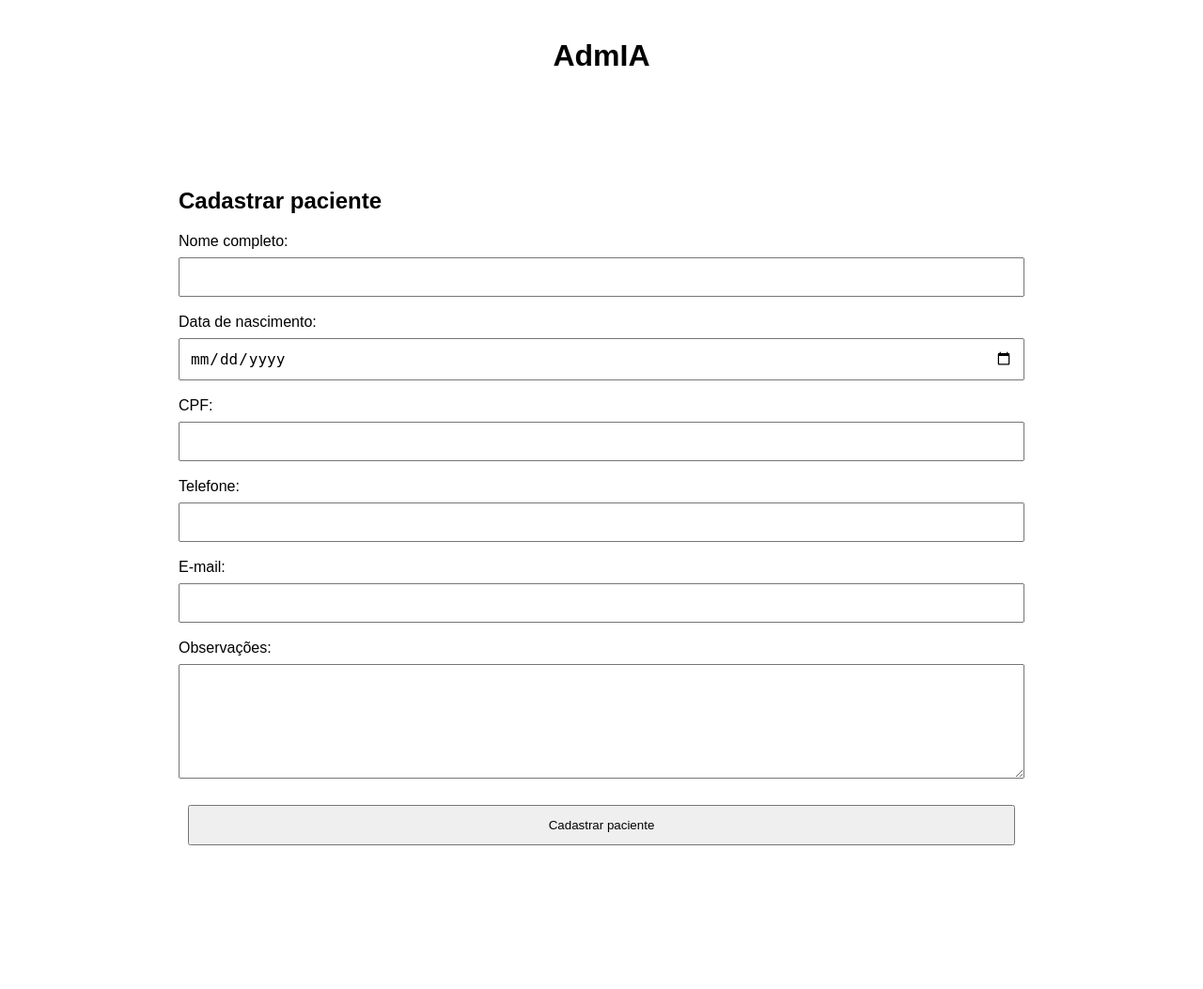
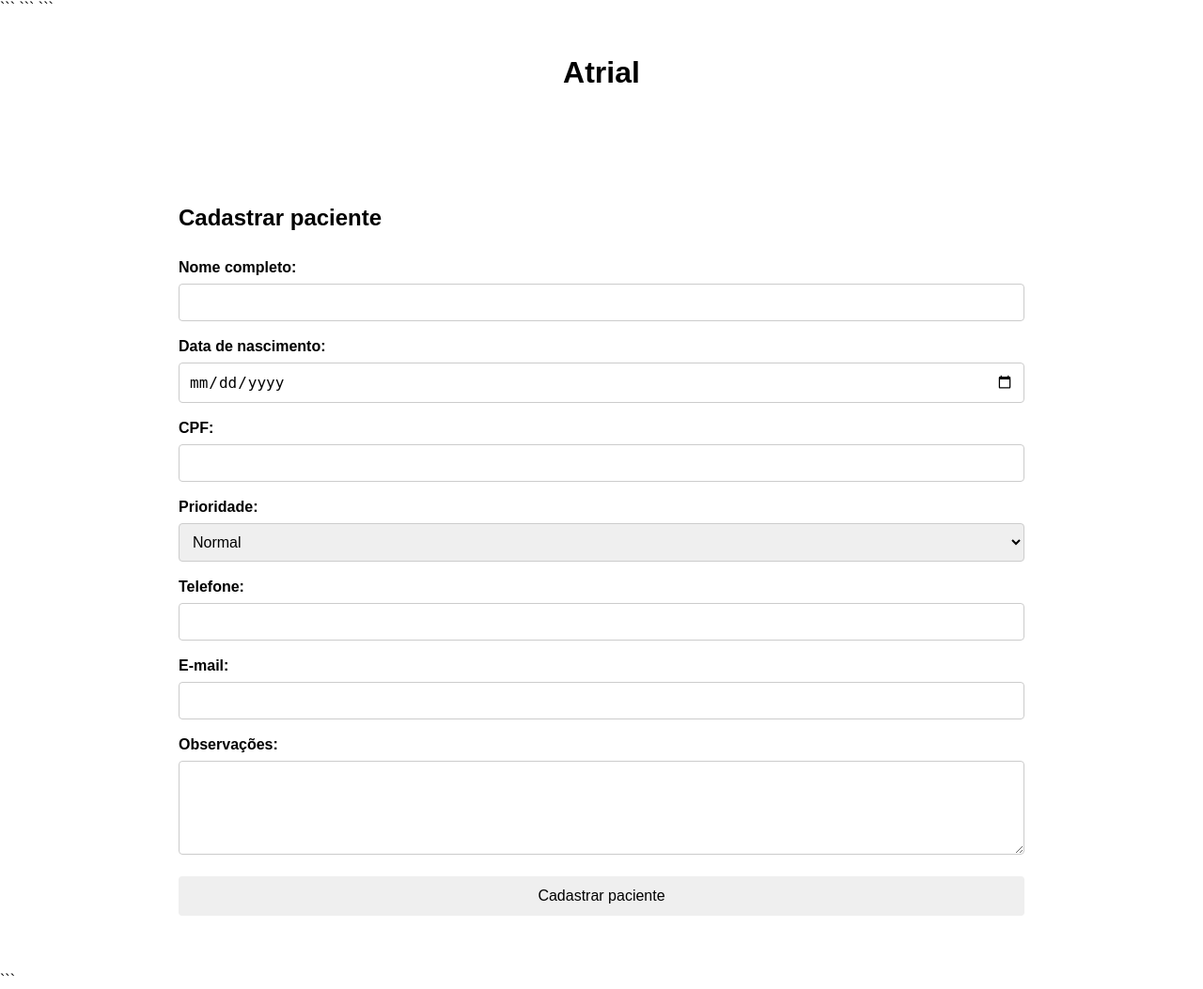
Before and after one commit to laygoncalvs/Atrial, a Flask app: page /pacientes/novo in a window 1280 px wide. Shown: the whole page at 94% size. Before the commit the page ends 900 px from the top, so only its background shows below. Run offline with Flask 3, Linux system fonts and the light colour scheme.

Commit message:
feat: add patient priority

````diff
--- a/app.py
+++ b/app.py
@@ -19,20 +19,21 @@ class Paciente(db.Model):
     telefone = db.Column(db.String(20))
     email = db.Column(db.String(100))
     observacoes = db.Column(db.Text)
+    prioridade = db.Column(db.String(20), nullable=False, default="Normal")
 
 
 @app.route("/")
 def home():
     return render_template("index.html")
 
+
 @app.route("/pacientes/novo", methods=["GET", "POST"])
 def cadastro_paciente():
-
     if request.method == "POST":
-
         nome = request.form["nome"]
         nascimento = request.form["nascimento"]
         cpf = request.form["cpf"]
+        prioridade = request.form["prioridade"]
         telefone = request.form["telefone"]
         email = request.form["email"]
         observacoes = request.form["observacoes"]
@@ -41,6 +42,7 @@ def cadastro_paciente():
             nome=nome,
             nascimento=nascimento,
             cpf=cpf,
+            prioridade=prioridade,
             telefone=telefone,
             email=email,
             observacoes=observacoes
@@ -55,23 +57,22 @@ def cadastro_paciente():
 
     return render_template("cadastros.html")
 
+
 @app.route("/pacientes")
 def pacientes():
+    pacientes = Paciente.query.all()
+    return render_template("pacientes.html", pacientes=pacientes)
 
-    pacientes = Paciente.query.all()
-
-    return render_template("pacientes.html", pacientes=pacientes)
 
 @app.route("/pacientes/editar/<int:id>", methods=["GET", "POST"])
 def editar_paciente(id):
-
     paciente = Paciente.query.get_or_404(id)
 
     if request.method == "POST":
-
         paciente.nome = request.form["nome"]
         paciente.nascimento = request.form["nascimento"]
         paciente.cpf = request.form["cpf"]
+        paciente.prioridade = request.form["prioridade"]
         paciente.telefone = request.form["telefone"]
         paciente.email = request.form["email"]
         paciente.observacoes = request.form["observacoes"]
@@ -82,9 +83,9 @@ def editar_paciente(id):
 
     return render_template("editar_paciente.html", paciente=paciente)
 
+
 @app.route("/pacientes/excluir/<int:id>", methods=["POST"])
 def excluir_paciente(id):
-
     paciente = Paciente.query.get_or_404(id)
 
     db.session.delete(paciente)
@@ -92,8 +93,8 @@ def excluir_paciente(id):
 
     return redirect(url_for("pacientes"))
 
+
 if __name__ == "__main__":
-
     with app.app_context():
         db.create_all()
 
--- a/static/css/style.css
+++ b/static/css/style.css
@@ -15,10 +15,40 @@ margin: 40px auto;
     padding: 20px;
 }
 
+form {
+    display: flex;
+    flex-direction: column;
+    gap: 8px;
+}
+
+label {
+    font-weight: bold;
+    margin-top: 10px;
+}
+
+input,
+textarea,
+select {
+    padding: 10px;
+    border: 1px solid #ccc;
+    border-radius: 4px;
+    font-size: 16px;
+    box-sizing: border-box;
+    width: 100%;
+}
+
+textarea {
+    min-height: 100px;
+    resize: vertical;
+}
+
 button {
     padding: 12px 20px;
-margin: 10px;
+    margin-top: 15px;
     cursor: pointer;
+    border: none;
+    border-radius: 4px;
+    font-size: 16px;
 }
 
 /* Tabela de pacientes */
@@ -45,26 +75,6 @@ tr:hover {
     background-color: #f8f8f8;
 }
 
-/* Formulário */
-
-form {
-display: flex;
-flex-direction: column;
-gap: 8px;
-}
-
-input,
-textarea {
-padding: 10px;
-margin-bottom: 10px;
-font-size: 16px;
-}
-
-textarea {
-min-height: 100px;
-resize: vertical;
-
 td form {
     display: inline;
-
 }
--- a/templates/cadastros.html
+++ b/templates/cadastros.html
@@ -1,16 +1,22 @@
 <!DOCTYPE html>
+
 <html lang="pt-BR">
 
 <head>
     <meta charset="UTF-8">
     <title>Cadastrar paciente - Atrial</title>
+
+```
 <link rel="stylesheet" href="{{ url_for('static', filename='css/style.css') }}">
+```
+
 </head>
 
 <body>
 
+```
 <header>
-        <h1>AdmIA</h1>
+    <h1>Atrial</h1>
 </header>
 
 <main>
@@ -19,15 +25,22 @@
 
     <form method="POST" action="{{ url_for('cadastro_paciente') }}">
 
-
         <label for="nome">Nome completo:</label>
-            <input type="text" id="nome" name="nome">
+        <input type="text" id="nome" name="nome" required>
 
         <label for="nascimento">Data de nascimento:</label>
-            <input type="date" id="nascimento" name="nascimento">
+        <input type="date" id="nascimento" name="nascimento" required>
 
       <label for="cpf">CPF:</label>
-            <input type="text" id="cpf" name="cpf">
+    <input type="text" id="cpf" name="cpf" required>
+
+<label for="prioridade">Prioridade:</label>
+
+<select id="prioridade" name="prioridade">
+    <option value="Normal">Normal</option>
+    <option value="Preferencial">Preferencial</option>
+    <option value="Urgente">Urgente</option>
+</select>
 
         <label for="telefone">Telefone:</label>
         <input type="tel" id="telefone" name="telefone">
@@ -43,6 +56,7 @@
     </form>
 
 </main>
+```
 
 </body>
 
````
Also changed, not shown: templates/editar_paciente.html (+24 -6 lines), templates/index.html (+14 -15 lines), templates/pacientes.html (+5 -8 lines). Lines whose indentation alone changed are shown as unchanged.
